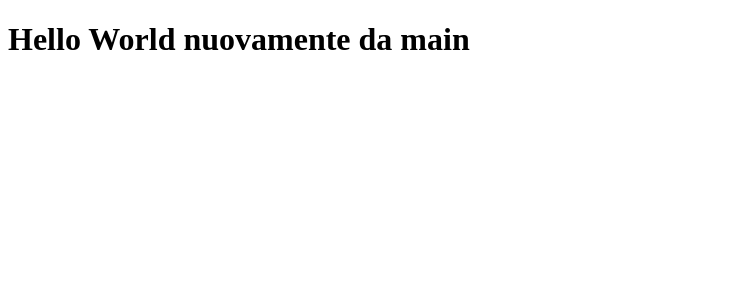
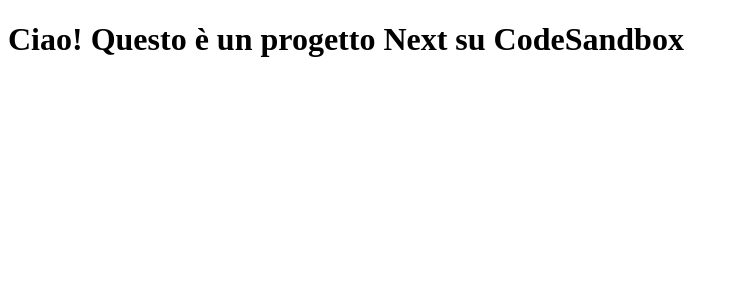
Before and after one commit to JardiinWD/next-portfolio, a Next.js app: page / in a window 1280 px wide. Shown: the top 300 px of the page, without its empty margins (0-739 px from the left). Built offline with nearby package versions, Linux system fonts and the light colour scheme.

Commit message:
Update della branch main

```diff
--- a/pages/index.js
+++ b/pages/index.js
@@ -1,5 +1,5 @@
 import Head from "next/head";
 
 export default function Home() {
-  return <h1>Hello World nuovamente da main</h1>;
+  return <h1>Ciao! Questo è un progetto Next su CodeSandbox</h1>;
 }
```
